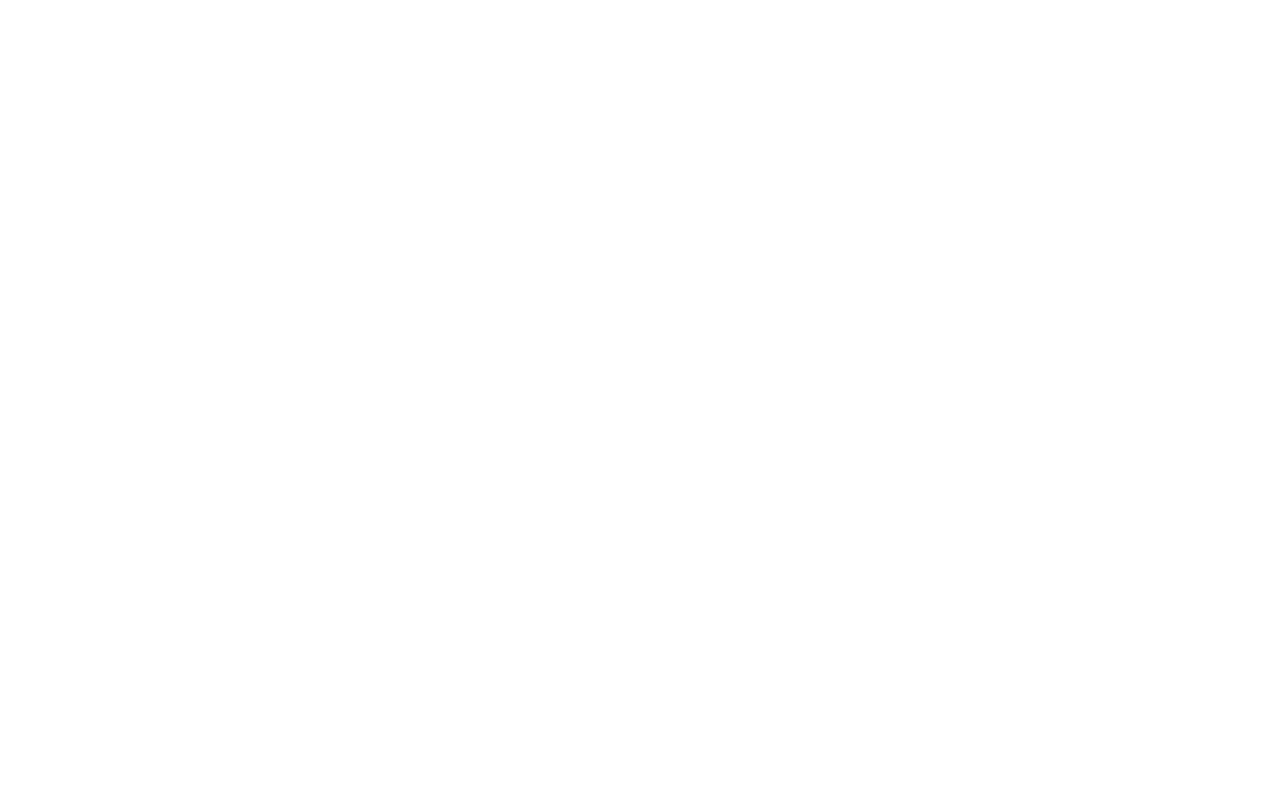
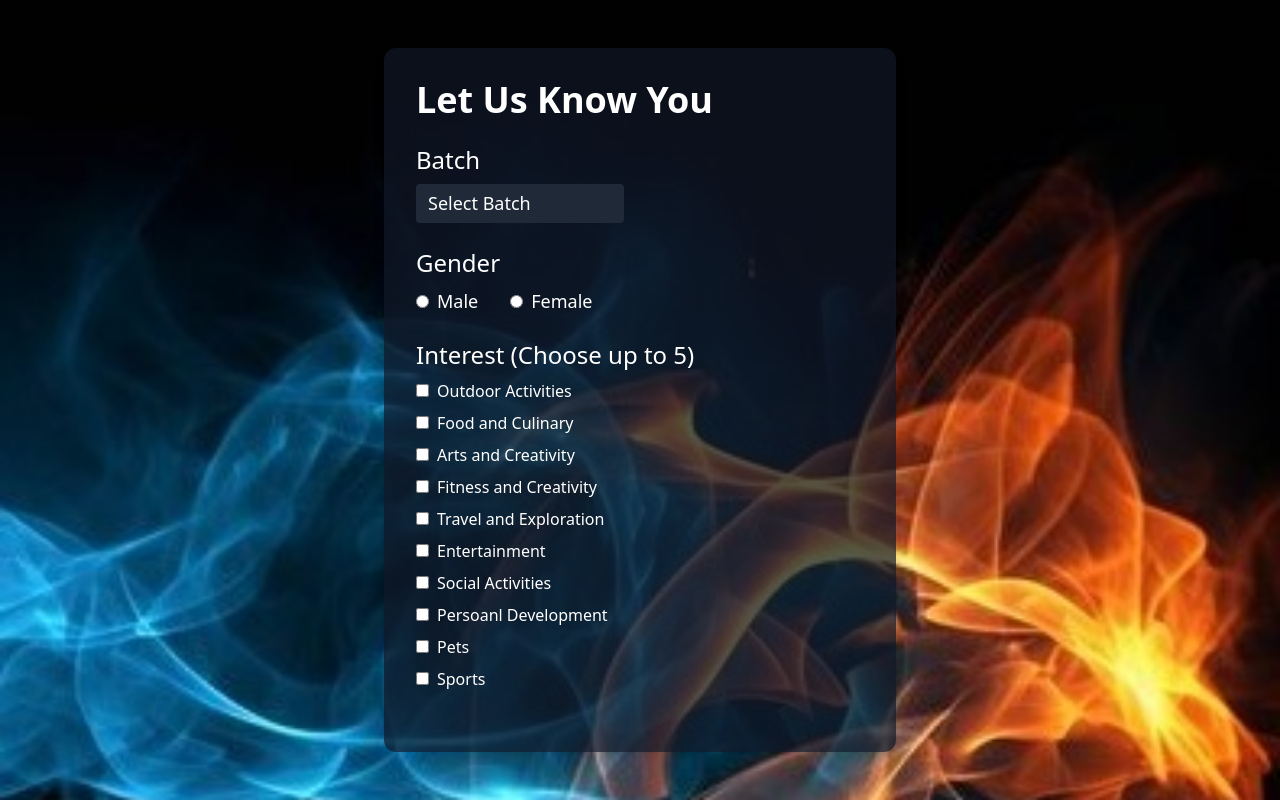
Before and after one commit to Prem192002/my-project, a React (Create React App) app: page /form in a window 1280 px wide. Before the commit this address had no page. Built offline with nearby package versions, Linux system fonts and the light colour scheme.

Commit message:
created form and appled the limitations on the interest

```diff
--- a/src/App.js
+++ b/src/App.js
@@ -1,7 +1,7 @@
 import {Routes, Route} from "react-router-dom"
 import Login from "./Pages/Login";
 import Profile from "./Pages/Profile";
-
+import Form from "./Pages/Form"
 
 
 
@@ -11,6 +11,7 @@
     <Routes>
       <Route path="/login" exact element={<Login />} />
       <Route path="/profile" exact element={<Profile />} />
+      <Route path="/form" eaxct element={<Form/>} />
     </Routes>
 
     </>
--- /dev/null
+++ b/src/Pages/Form.jsx
@@ -0,0 +1,108 @@
+
+import loginBackground from '../images/loginbackground.jpg';
+import React, { useState } from 'react';
+
+function Form() {
+  const [selectedInterests, setSelectedInterests] = useState([]);
+
+  const handleInterestChange = (interest) => {
+    if (selectedInterests.includes(interest)) {
+      setSelectedInterests(selectedInterests.filter(item => item !== interest));
+    } else {
+      if (selectedInterests.length < 5) {
+        setSelectedInterests([...selectedInterests, interest]);
+      }
+    }
+  };
+  return (
+    <div className="min-h-screen flex items-center justify-center bg-cover bg-no-repeat" style={{backgroundImage: `url(${loginBackground})`}}>
+      <div className="flex items-center justify-center bg-gray-900 bg-opacity-70 rounded-xl shadow-lg w-full max-w-lg p-8">
+        <div className="w-full overflow-y-auto" style={{ maxHeight: '80vh' }}>
+          <h1 className="text-white text-4xl font-semibold mb-6">Let Us Know You</h1>
+          <form>
+            <div className="flex flex-wrap -mx-4 mb-6">
+
+              <div className="w-full md:w-1/2 px-4 mb-6">
+              <label className="block text-white text-2xl font-medium mb-2" htmlFor="batch">Batch</label>
+
+                <select id="batch" name="batch" className="appearance-none bg-gray-800 rounded w-full py-2 px-3 text-white text-lg leading-tight focus:outline-none focus:bg-gray-700">
+                  <option value="">Select Batch</option>
+                  <option value="2024">2024</option>
+                  <option value="2023">2023</option>
+                  <option value="2022">2022</option>
+                  <option value="2021">2021</option>
+                  <option value="2020">2020</option>
+                  <option value="2019">2019</option>
+                  <option value="below">Below 2019</option>
+                </select>
+              </div>
+              <div className="w-full px-4 mb-6">
+                <span className="block text-white text-2xl font-medium mb-2">Gender</span>
+                <div className="text-white">
+                  <input type="radio" id="male" name="gender" value="male" className="form-radio" />
+                  <label htmlFor="male" className="ml-2 mr-8 text-lg">Male</label>
+                  <input type="radio" id="female" name="gender" value="female" className="form-radio" />
+                  <label htmlFor="female" className="ml-2 text-lg">Female</label>
+                </div>
+              </div>
+              <div className="w-full px-4 mb-6">
+                <span className="block text-white text-2xl font-medium mb-2">Interest (Choose up to 5)</span>
+                <div className="text-white">
+                <label htmlFor="outdoorActivities" className="flex items-center cursor-pointer mb-2">
+                    <input type="checkbox" id="outdoorActivities" name="outdoorActivities" value="Outdoor Activities" className="form-checkbox" onChange={() => handleInterestChange("Outdoor Activities")} disabled={selectedInterests.length === 5 && !selectedInterests.includes("Outdoor Activities")} />
+                    <span className="ml-2">Outdoor Activities</span>
+                  </label>
+                  <label htmlFor="foodAndCulinary" className="flex items-center cursor-pointer mb-2">
+                    <input type="checkbox" id="foodAndCulinary" name="foodAndCulinary" value="Food and Culinary" className="form-checkbox" onChange={() => handleInterestChange("Food and Culinary")} disabled={selectedInterests.length === 5 && !selectedInterests.includes("Food and Culinary")}/>
+                    <span className="ml-2">Food and Culinary</span>
+                  </label>
+                  <label htmlFor="artsAndCreativity" className="flex items-center cursor-pointer mb-2">
+                    <input type="checkbox" id="artsAndCreativity" name="artsAndCreativity" value="Arts and Creativity" className="form-checkbox" onChange={() => handleInterestChange("Arts and Creativity")} disabled={selectedInterests.length === 5 && !selectedInterests.includes("Arts and Creativity")} />
+                    <span className="ml-2">Arts and Creativity</span>
+                  </label>
+                  <label htmlFor="fitnessAndSports" className="flex items-center cursor-pointer mb-2">
+                    <input type="checkbox" id="fitnessAndSports" name="fitnessAndSports" value="Fitness and Sports" className="form-checkbox" onChange={() => handleInterestChange("Fitness and Sports")} disabled={selectedInterests.length === 5 && !selectedInterests.includes("Fitness and Sports")} />
+                    <span className="ml-2">Fitness and Creativity</span>
+                  </label>
+                  <label htmlFor="travelAndExploration" className="flex items-center cursor-pointer mb-2">
+                    <input type="checkbox" id="travelAndExploration" name="travelAndExploration" value="Travel and Exploration" className="form-checkbox" onChange={() => handleInterestChange("Travel and Exploration")} disabled={selectedInterests.length === 5 && !selectedInterests.includes("Travel and Exploration")}/>
+                    <span className="ml-2">Travel and Exploration</span>
+                  </label>
+                  <label htmlFor="entertainment" className="flex items-center cursor-pointer mb-2">
+                    <input type="checkbox" id="entertainment" name="entertainment" value="Entertainment" className="form-checkbox" onChange={() => handleInterestChange("Entertainment")} disabled={selectedInterests.length === 5 && !selectedInterests.includes("Entertainment")}/>
+                    <span className="ml-2">Entertainment</span>
+                  </label>
+                  <label htmlFor="socialActivities" className="flex items-center cursor-pointer mb-2">
+                    <input type="checkbox" id="socialActivities" name="socialActivities" value=" Social Activities" className="form-checkbox" onChange={() => handleInterestChange("Social Activities")} disabled={selectedInterests.length === 5 && !selectedInterests.includes("Social Activities")}/>
+                    <span className="ml-2">Social Activities</span>
+                  </label>
+                  <label htmlFor="personalDevelopment" className="flex items-center cursor-pointer mb-2">
+                    <input type="checkbox" id="personalDevelopment" name="personalDevelopment" value=" Persoanl Development" className="form-checkbox" onChange={() => handleInterestChange("Persoanl Development")} disabled={selectedInterests.length === 5 && !selectedInterests.includes("Persoanl Development")}/>
+                    <span className="ml-2">Persoanl Development</span>
+                  </label>
+                  <label htmlFor="pets" className="flex items-center cursor-pointer mb-2">
+                    <input type="checkbox" id="pets" name="pets" value=" Pets" className="form-checkbox" onChange={() => handleInterestChange("Pets")} disabled={selectedInterests.length === 5 && !selectedInterests.includes("Pets")}/>
+                    <span className="ml-2">Pets</span>
+                  </label>
+                  <label htmlFor="sports" className="flex items-center cursor-pointer mb-2">
+                    <input type="checkbox" id="sports" name="sports" value=" Sports" className="form-checkbox" onChange={() => handleInterestChange("Sports")} disabled={selectedInterests.length === 5 && !selectedInterests.includes("Sports")}/>
+                    <span className="ml-2">Sports</span>
+                  </label>
+                </div>
+              </div>
+              <div className="w-full px-4 mb-6">
+                <span className="block text-white text-2xl font-medium mb-2">Bio</span>
+                <textarea id="bio" name="bio" rows="4" className="appearance-none bg-gray-800 rounded w-full py-2 px-3 text-white text-lg leading-tight focus:outline-none focus:bg-gray-700"></textarea>
+              </div>
+            </div>
+            <div className="flex justify-center">
+              <button type="submit" className="bg-green-600 hover:bg-green-700 text-white font-semibold py-2 px-4 rounded focus:outline-none focus:shadow-outline">Register</button>
+            </div>
+          </form>
+        </div>
+      </div>
+    </div>
+  );
+}
+
+export default Form;
```
Also changed, not shown: src/images/call_background.jpg (added).
